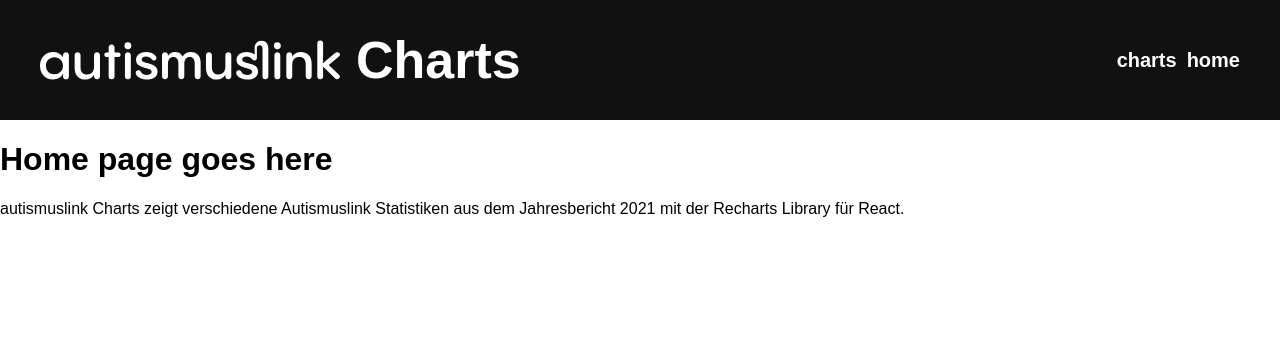
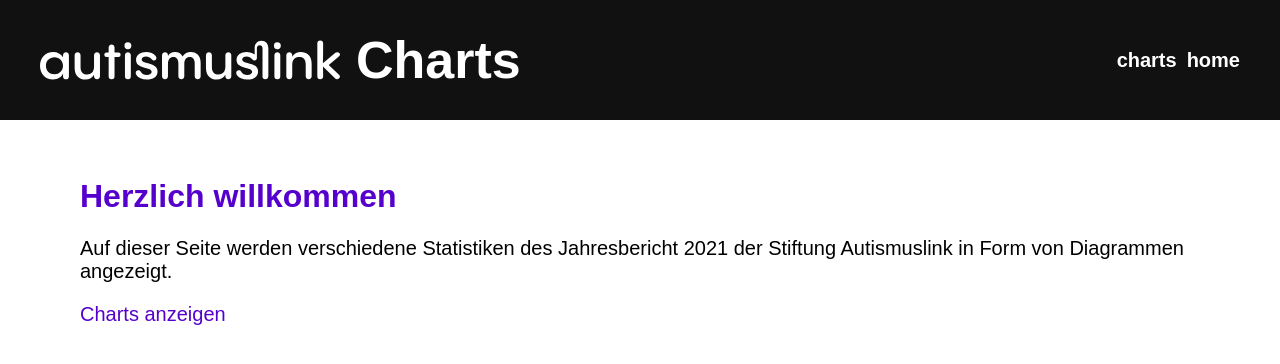
Before and after one commit to PatrikAckermann/alink-charts, a React (Create React App) app: page / in a window 1280 px wide. Shown: the top 364 px of the page. Built offline with nearby package versions, Linux system fonts and the light colour scheme; a web font is replaced by a local one.

Commit message:
Added home page content

```diff
--- a/package.json
+++ b/package.json
@@ -13,7 +13,8 @@
     "react-router-dom": "^6.10.0",
     "react-scripts": "5.0.1",
     "recharts": "^2.5.0",
-    "web-vitals": "^2.1.4"
+    "web-vitals": "^2.1.4",
+    "nth-check": ">=2.0.1"
   },
   "scripts": {
     "start": "react-scripts start",
--- a/src/App.jsx
+++ b/src/App.jsx
@@ -14,8 +14,7 @@
   <Route path={route} element={<Layout/>}>
     <Route path="*"/>
     <Route index element={<Home/>}/>
-    <Route path="charts">
-      <Route index element={<Charts />}/>
+    <Route path="charts" element={<Charts />}>
       <Route path=":id" element={<Chart />} loader={ChartLoader}/>
     </Route>
   </Route>
--- /dev/null
+++ b/src/CSS/Home.css
@@ -0,0 +1,26 @@
+.home {
+    width: calc(100% - 10rem);
+    padding: 4ch 5rem 0 5rem;
+}
+
+.home--title {
+    color: #5500cc;
+
+    font-weight: 600;
+    line-height: 1.2;
+}
+
+.home--text {
+    font-size: 1.25rem;
+}
+
+.home--button {
+    color: #5500cc;
+    text-decoration:none;
+    font-size: 20px;
+}
+
+.home--button:hover {
+    background-color: rgba(0, 0, 0, 0.1);
+    border-radius: 5px;
+}
--- /dev/null
+++ b/src/Components/BarChart.jsx
@@ -0,0 +1,5 @@
+export default function BarChart() {
+    return ( //Replace div with chart
+        <div></div>
+    )
+}
--- a/src/Pages/Charts.jsx
+++ b/src/Pages/Charts.jsx
@@ -1,5 +1,9 @@
-import { NavLink } from "react-router-dom"
+import { NavLink, Outlet } from "react-router-dom"
 import "../CSS/Layout.css"
+
+/* Daten:
+Da die Daten immer nur 2020 und 2021 vergleichen macht es keinen Sinn ein Liniendiagramm oder so zu verwenden. Das Balkendiagramm (MixBarChart) eignet sich m.M.n. am besten.
+*/
 
 export default function Charts() {
     return (
@@ -8,6 +12,7 @@
                 <NavLink to="1" className="charts--link">chart 1</NavLink>
                 <NavLink to="2" className="charts--link">chart 2</NavLink>
             </div>
+            <Outlet/>
         </div>
     )
 }
--- a/src/Pages/Home.jsx
+++ b/src/Pages/Home.jsx
@@ -1,8 +1,12 @@
+import "../CSS/Home.css"
+import { Link } from "react-router-dom"
+
 export default function Home() {
     return (
         <div className="home">
-            <h1>Home page goes here</h1>
-            <p>autismuslink Charts zeigt verschiedene Autismuslink Statistiken aus dem Jahresbericht 2021 mit der Recharts Library für React.</p>
+            <h1 className="home--title">Herzlich willkommen</h1>
+            <p className="home--text">Auf dieser Seite werden verschiedene Statistiken des Jahresbericht 2021 der <span className="home--text--link">Stiftung Autismuslink</span> in Form von Diagrammen angezeigt.</p>
+            <Link to="charts" className="home--button">Charts anzeigen</Link>
         </div>
     )
 }
```
